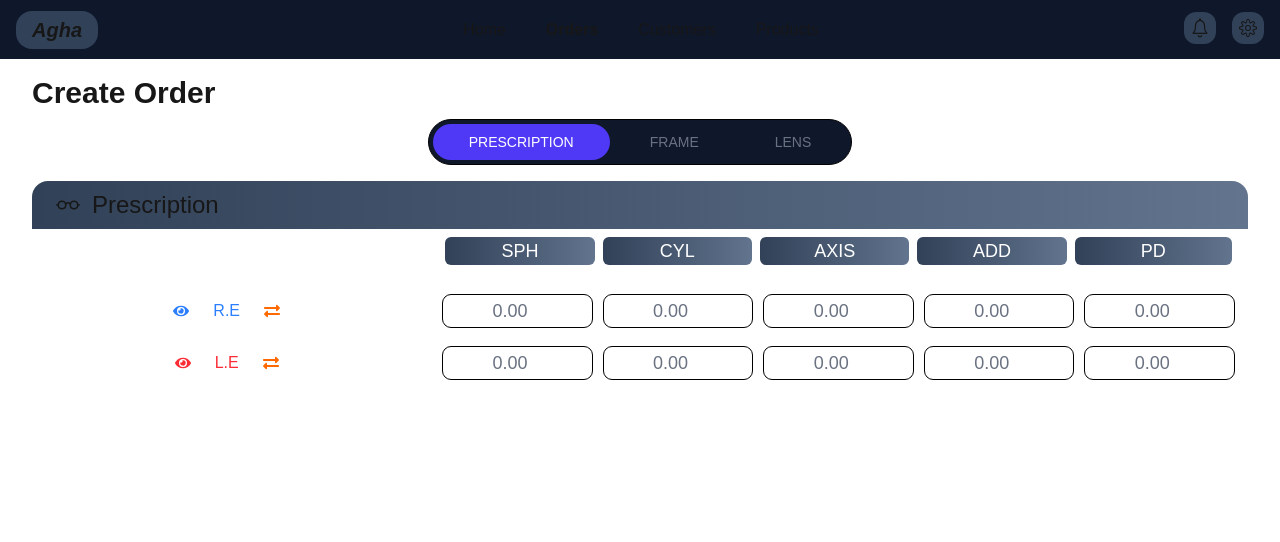
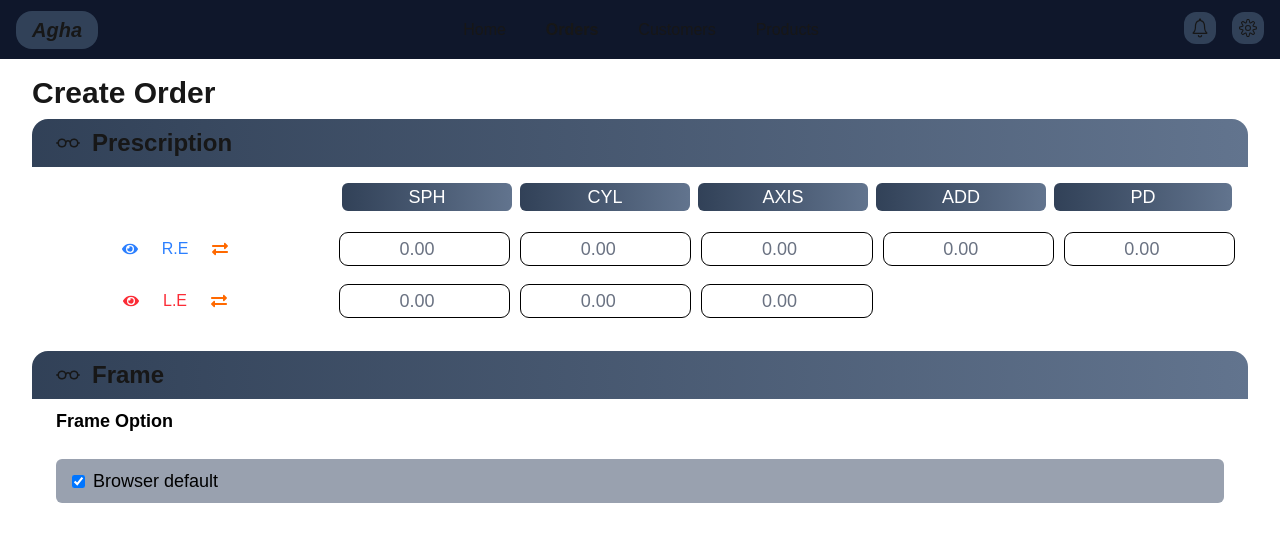
Before and after one commit to yasseragha1999/Agha-Optics, a Next.js app: page /orders in a window 1280 px wide. Shown: the top 542 px of the page. Built offline with nearby package versions, Linux system fonts and the light colour scheme.

Commit message:
refactor code

```diff
--- a/src/app/orders/page.jsx
+++ b/src/app/orders/page.jsx
@@ -16,54 +16,57 @@ const Orders = () => {
 
                 {/*drop down in desktop*/}
 
-                <div className="hidden sm:flex justify-center w-full">
-                    <div className="flex gap-1 bg-slate-900 p-1 border border-black rounded-full text-sm">
-                        {tabs.map((item) => (
-                            <label
-                                key={item}
-                                className={`cursor-pointer rounded-full py-2 px-9 transition-colors duration-200
-          ${checked === item
-                                    ? "bg-indigo-600 text-white"
-                                    : "text-gray-500"
-                                }`}
-                            >
-                                <input
-                                    type="radio"
-                                    name="options"
-                                    value={item}
-                                    checked={checked === item}
-                                    onChange={() => setChecked(item)}
-                                    className="hidden"
-                                />
-                                {item.toUpperCase()}
-                            </label>
-                        ))}
-                    </div>
-                </div>
+                {/*      <div className="hidden sm:flex justify-center w-full">*/}
+                {/*          <div className="flex gap-1 bg-slate-900 p-1 border border-black rounded-full text-sm">*/}
+                {/*              {tabs.map((item) => (*/}
+                {/*                  <label*/}
+                {/*                      key={item}*/}
+                {/*                      className={`cursor-pointer rounded-full py-2 px-9 transition-colors duration-200*/}
+                {/*${checked === item*/}
+                {/*                          ? "bg-linear-to-r from-slate-700 to-slate-500 text-white"*/}
+                {/*                          : "text-gray-500"*/}
+                {/*                      }`}*/}
+                {/*                  >*/}
+                {/*                      <input*/}
+                {/*                          type="radio"*/}
+                {/*                          name="options"*/}
+                {/*                          value={item}*/}
+                {/*                          checked={checked === item}*/}
+                {/*                          onChange={() => setChecked(item)}*/}
+                {/*                          className="hidden"*/}
+                {/*                      />*/}
+                {/*                      {item.toUpperCase()}*/}
+                {/*                  </label>*/}
+                {/*              ))}*/}
+                {/*          </div>*/}
+                {/*      </div>*/}
 
                 {/*drop down in mobile*/}
-                <div className="sm:hidden w-full">
-                    <select
-                        value={checked}
-                        onChange={(e) => setChecked(e.target.value)}
-                        className="w-full bg-slate-900 text-white p-3 rounded-xl border border-black"
-                    >
-                        {tabs.map((item) => (
-                            <option key={item} value={item} className={"w-fit"}>
-                                {item.toUpperCase()}
-                            </option>
-                        ))}
-                    </select>
-                </div>
+                {/*<div className="sm:hidden w-full">*/}
+                {/*    <select*/}
+                {/*        value={checked}*/}
+                {/*        onChange={(e) => setChecked(e.target.value)}*/}
+                {/*        className="w-full bg-slate-900 text-white p-3 rounded-xl border border-black"*/}
+                {/*    >*/}
+                {/*        {tabs.map((item) => (*/}
+                {/*            <option key={item} value={item} className={"w-fit"}>*/}
+                {/*                {item.toUpperCase()}*/}
+                {/*            </option>*/}
+                {/*        ))}*/}
+                {/*    </select>*/}
+                {/*</div>*/}
 
+
+                <Prescription/>
+                <Frame/>
             </div>
             {/* Content */
             }
-            <div>
-                {checked === "prescription" && <Prescription/>}
-                {checked === "frame" && <Frame/>}
-                {checked === "lens" && <Lens/>}
-            </div>
+            {/*<div>*/}
+            {/*    {checked === "prescription" && <Prescription/>}*/}
+            {/*    {checked === "frame" && <Frame/>}*/}
+            {/*    {checked === "lens" && <Lens/>}*/}
+            {/*</div>*/}
         </section>
     )
         ;
--- a/src/shared/Frame/Frame.jsx
+++ b/src/shared/Frame/Frame.jsx
@@ -1,9 +1,32 @@
+import {BsEyeglasses} from "react-icons/bs";
+
 
 const Frame = () => {
+
     return (
-        <div>
-Frame
-        </div>
+        <>
+            <section>
+                <div className={"frame grid grid-cols-12 "}>
+                    <div
+                        className={" col-span-12 bg-linear-to-r from-slate-700 to-slate-500 rounded-t-2xl pl-6 py-2 flex items-center space-x-3 text-lg md:text-2xl font-black"}>
+                        <BsEyeglasses/>
+                        <span>Frame</span>
+                    </div>
+
+                    <div
+                        className="col-span-12 grid grid-cols-12 gap-6 pb-3 rounded-b-md items-center  bg-white text-black">
+                        <div className={"col-span-3 pl-6 pt-2 text-lg font-bold"}>Frame Option</div>
+                        <div className={"col-span-9"}></div>
+                        <div className={"col-span-12 pl-4  rounded-md flex items-center gap-2 text-lg bg-gray-400 py-2 mx-6 "}>
+                            <input type="checkbox" defaultChecked/>
+                            <label> Browser default </label>
+                        </div>
+
+
+                    </div>
+                </div>
+            </section>
+        </>
     );
 };
 
--- a/src/shared/Prescription/Prescription.jsx
+++ b/src/shared/Prescription/Prescription.jsx
@@ -3,18 +3,18 @@ import {FaExchangeAlt, FaEye} from "react-icons/fa";
 
 const Prescription = () => {
     return (<>
-        <section>
+        <section className={"mb-6"}>
             <div className={"prescription grid grid-cols-12 "}>
                 <div
-                    className={" col-span-12 bg-linear-to-r from-slate-700 to-slate-500 rounded-t-2xl pl-6 py-2 flex items-center space-x-3 text-2xl"}>
+                    className={" col-span-12 bg-linear-to-r from-slate-700 to-slate-500 rounded-t-2xl pl-6 py-2 flex items-center space-x-3 text-lg md:text-2xl font-black"}>
                     <BsEyeglasses/>
                     <span>Prescription</span>
                 </div>
 
                 <div
                     className="col-span-12 grid grid-cols-12 gap-6 pb-3 rounded-b-md items-center  bg-white text-black">
-                    <div className={"col-span-4"}></div>
-                    <div className={"col-span-8 grid grid-cols-5 space-x-2   my-2 pr-4"}>
+                    <div className={"col-span-3"}></div>
+                    <div className={"col-span-9 grid grid-cols-5 space-x-2   pt-4 pr-4"}>
                         <div
                             className={"bg-linear-to-r from-slate-700 to-slate-500 text-lg text-center text-white rounded-md"}>SPH
                         </div>
@@ -30,13 +30,14 @@ const Prescription = () => {
                         <div
                             className={"bg-linear-to-r from-slate-700 to-slate-500 text-lg text-center text-white rounded-md"}>PD
                         </div>
+
                     </div>
-                    <div className={"col-span-4 flex items-center justify-center space-x-6 "}>
+                    <div className={"col-span-3 flex items-center justify-center md:space-x-6 space-x-2 "}>
                         <FaEye className={"text-blue-500"}/>
                         <p className={"text-blue-500"}>R.E</p>
                         <FaExchangeAlt className={"text-orange-500"}/>
                     </div>
-                    <div className={"col-span-8 grid grid-cols-5 gap-4    pr-4"}>
+                    <div className={"col-span-9 grid grid-cols-5 gap-4    pr-4"}>
                         <input type="number" placeholder="0.00"
                                className=" rounded-md text-center outline-offset-2 outline   md:text-lg placeholder-gray-500"
                                required/>
@@ -53,12 +54,12 @@ const Prescription = () => {
                                className=" rounded-md text-center outline-offset-2 outline   md:text-lg placeholder-gray-500"
                                required/>
                     </div>
-                    <div className={"col-span-4 flex items-center justify-center space-x-6 "}>
+                    <div className={"col-span-3 flex items-center justify-center md:space-x-6 space-x-2 "}>
                         <FaEye className={"text-red-500"}/>
                         <p className={"text-red-500"}>L.E</p>
                         <FaExchangeAlt className={"text-orange-500"}/>
                     </div>
-                    <div className={"col-span-8 grid grid-cols-5 gap-4    pr-4"}>
+                    <div className={"col-span-9 grid grid-cols-5 gap-4    pr-4"}>
                         <input type="number" placeholder="0.00"
                                className=" rounded-md text-center outline-offset-2 outline   md:text-lg placeholder-gray-500"
                                required/>
@@ -68,12 +69,7 @@ const Prescription = () => {
                         <input type="number" placeholder="0.00"
                                className=" rounded-md text-center outline-offset-2 outline   md:text-lg placeholder-gray-500"
                                required/>
-                        <input type="number" placeholder="0.00"
-                               className=" rounded-md text-center outline-offset-2 outline   md:text-lg placeholder-gray-500"
-                               required/>
-                        <input type="number" placeholder="0.00"
-                               className=" rounded-md text-center outline-offset-2 outline   md:text-lg placeholder-gray-500"
-                               required/>
+
                     </div>
                 </div>
             </div>
```
